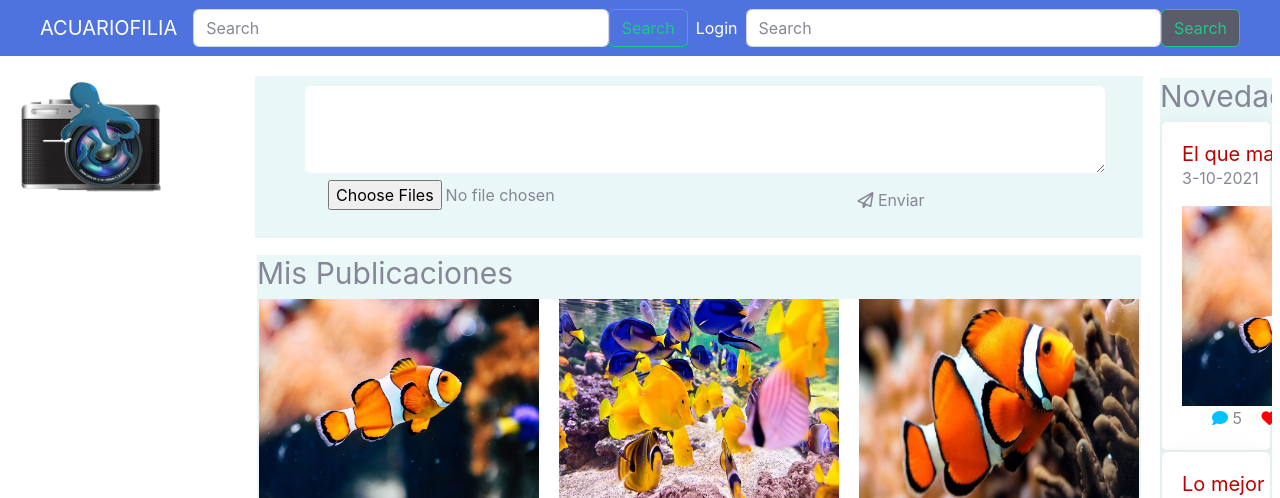
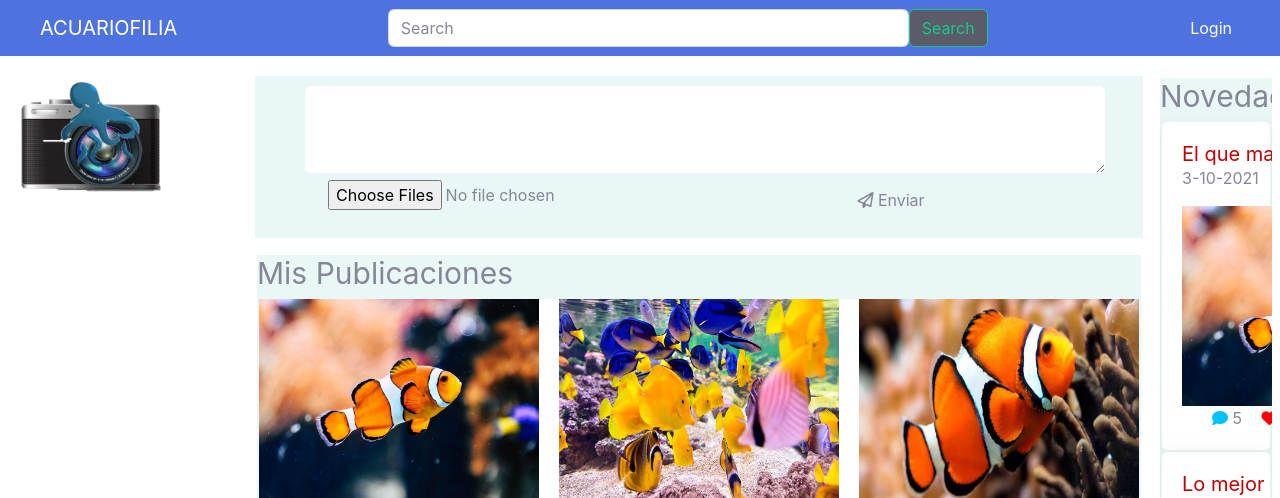
Before and after one commit to mlinang/Acuariofilia, a Flask app: page / in a window 1280 px wide. Shown: the top 498 px of the page. Run offline with Flask 2, Linux system fonts and the light colour scheme; data comes from the database, SQL or seed files in the repository; some libraries are stand-ins or nearby versions.

Commit message:
searchbar

```diff
--- a/templates/feed.html
+++ b/templates/feed.html
@@ -14,9 +14,9 @@
     <nav class="navbar navbar-expand-lg navbar-dark bg-primary">
         <div class="container-fluid">
             <a class="navbar-brand" href="#">ACUARIOFILIA</a>
-            <form class="d-flex">
-                <input class="form-control me-2" type="search" placeholder="Search" aria-label="Search">
-                <button class="btn btn-outline-success bg-primary" type="submit">Search</button>
+            <form class="d-flex" form action="{{url_for('search')}}" method="post" enctype="multipart/form-data">
+                <input class="form-control me-2" type="search" name="palabra" placeholder="Search" aria-label="Search">
+                <button class="btn btn-outline-success bg-primary bg-dark" type="submit">Search</button>
             </form>
 
             <div class="" id=""> <!-- falta corrgir -->
@@ -31,10 +31,6 @@
                     {% endif %}
                 </div>
             </div>
-            <form class="d-flex" form action="{{url_for('search')}}" method="post" enctype="multipart/form-data">
-                <input class="form-control me-2" type="search" name="palabra" placeholder="Search" aria-label="Search">
-                <button class="btn btn-outline-success bg-primary bg-dark" type="submit">Search</button>
-              </form>
         </div>
     </nav>
     <div class="contenedor">
```
